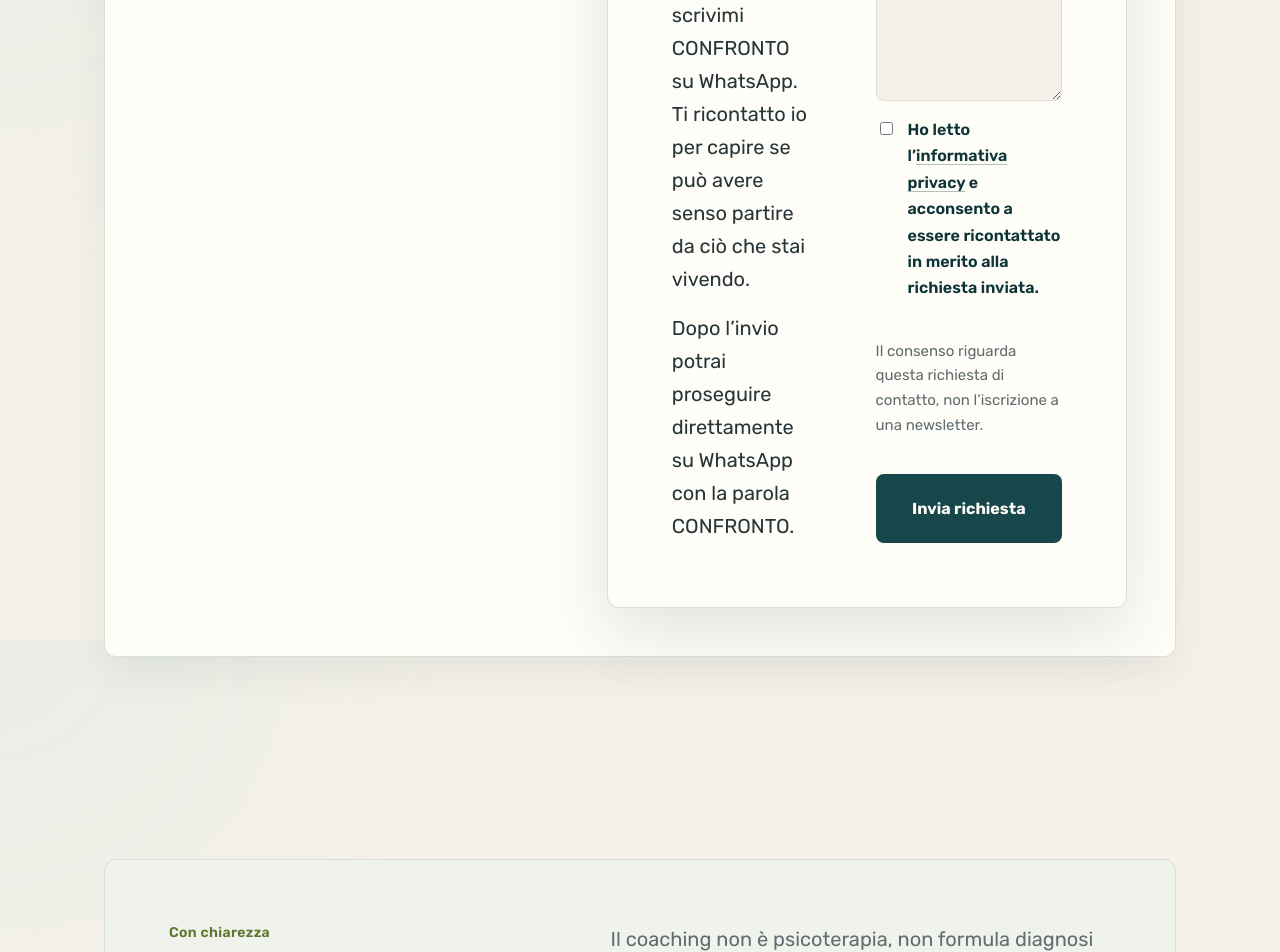
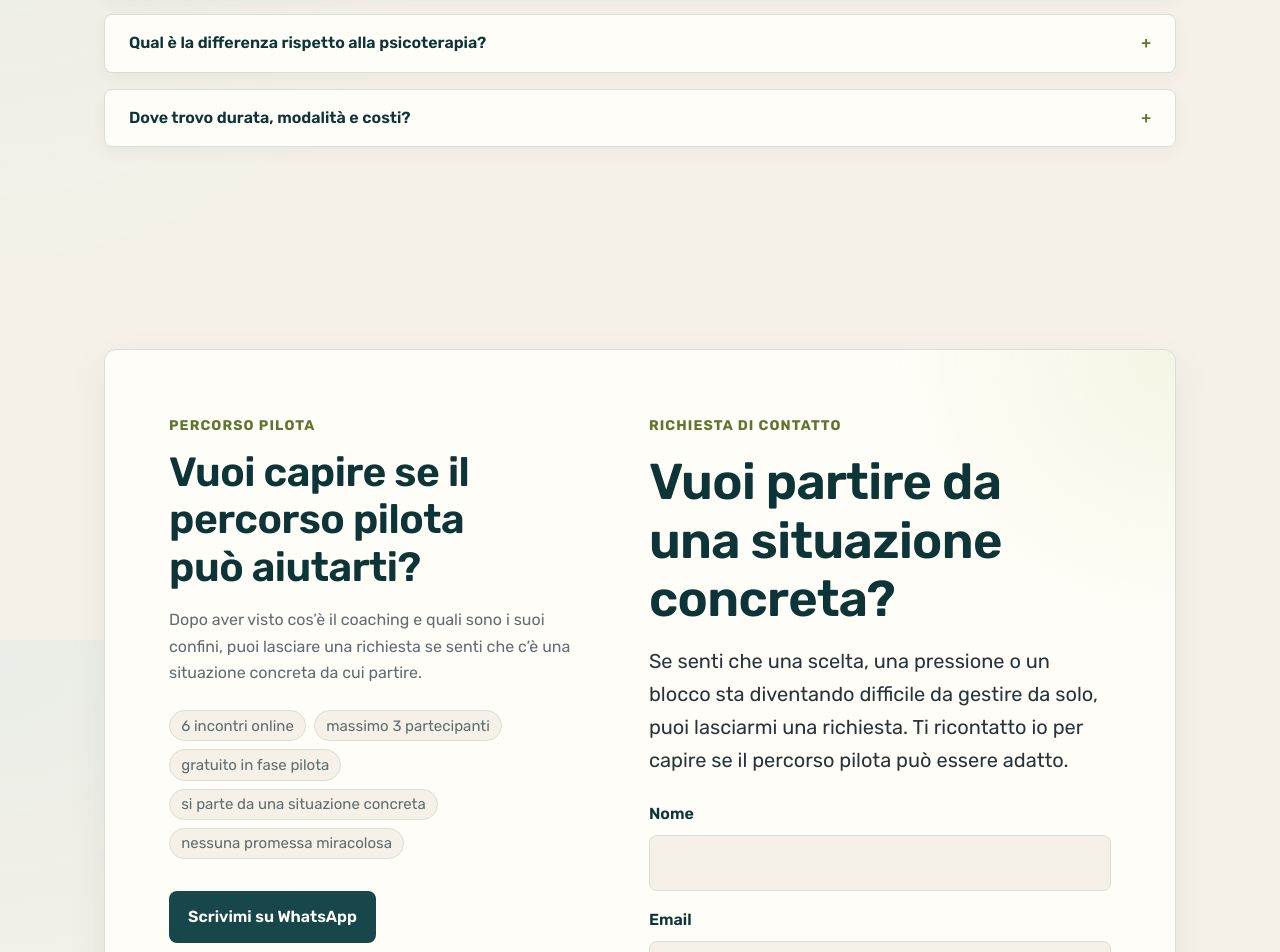
Before and after one commit to MorenoFunari/moreno-funari-website, a Next.js app: page /coaching in a window 1280 px wide. Shown: the part 8160-9112 px from the top of the page. Built offline with nearby package versions, Linux system fonts and the light colour scheme; no server answers.

Commit message:
fix: clean up cro contextual forms layout

```diff
--- a/src/app/coaching/page.tsx
+++ b/src/app/coaching/page.tsx
@@ -1,7 +1,6 @@
 import type { Metadata } from "next";
 
-import { PilotCtaBanner } from "@/components/pilot/pilot-cta-banner";
-import { PilotCtaBox } from "@/components/pilot/pilot-cta-box";
+import { PilotConversionSection } from "@/components/pilot/pilot-conversion-section";
 import { BoundariesSection } from "@/components/sections/coaching/boundaries-section";
 import { CoachingClosingCta } from "@/components/sections/coaching/coaching-closing-cta";
 import { CoachingDefinitionSection } from "@/components/sections/coaching/coaching-definition-section";
@@ -31,14 +30,18 @@ export default function CoachingPage() {
       <ProcessSection />
       <ExpectationsSection />
       <FirstContactSection />
-      <PilotCtaBanner
-        page="/coaching"
-        source="coaching_pilot_banner"
-        variant="extended"
-      />
-      <PilotCtaBox formMode="full" formSource="coaching_form" />
       <BoundariesSection />
       <CoachingFaqSection />
+      <PilotConversionSection
+        eyebrow="Percorso pilota"
+        formIntro="Se senti che una scelta, una pressione o un blocco sta diventando difficile da gestire da solo, puoi lasciarmi una richiesta. Ti ricontatto io per capire se il percorso pilota può essere adatto."
+        formTitle="Vuoi partire da una situazione concreta?"
+        noteLabel="Situazione concreta"
+        page="/coaching"
+        source="coaching_form"
+        text="Dopo aver visto cos’è il coaching e quali sono i suoi confini, puoi lasciare una richiesta se senti che c’è una situazione concreta da cui partire."
+        title="Vuoi capire se il percorso pilota può aiutarti?"
+      />
       <CoachingClosingCta />
     </main>
   );
--- a/src/components/analytics/tracked-whatsapp-button.tsx
+++ b/src/components/analytics/tracked-whatsapp-button.tsx
@@ -5,7 +5,7 @@ import type { ReactNode } from "react";
 import { ButtonLink } from "@/components/ui/button-link";
 import {
   trackClickWhatsApp,
-  trackPilotCtaClick,
+  trackPilotWhatsappClick,
 } from "@/lib/analytics/meta-pixel";
 
 type TrackedWhatsAppButtonProps = {
@@ -37,7 +37,7 @@ export function TrackedWhatsAppButton({
         };
 
         trackClickWhatsApp(eventParameters);
-        trackPilotCtaClick(eventParameters);
+        trackPilotWhatsappClick(eventParameters);
       }}
       size={size}
       target="_blank"
--- a/src/components/forms/confronto-lead-form.module.css
+++ b/src/components/forms/confronto-lead-form.module.css
@@ -88,6 +88,16 @@
   gap: var(--space-lg);
   padding: clamp(var(--space-lg), 4vw, var(--space-2xl));
   box-shadow: var(--shadow-card);
+}
+
+.embedded {
+  grid-template-columns: 1fr;
+  gap: var(--space-lg);
+  border: 0;
+  border-radius: 0;
+  padding: 0;
+  background: transparent;
+  box-shadow: none;
 }
 
 .formIntro h2 {
--- a/src/components/forms/confronto-lead-form.tsx
+++ b/src/components/forms/confronto-lead-form.tsx
@@ -29,7 +29,7 @@ type ConfrontoLeadFormProps = {
   page: string;
   source: ConfrontoLeadSource;
   title?: string;
-  variant?: "full" | "compact";
+  variant?: "full" | "compact" | "embedded";
 };
 
 const requiredFieldMessage = "Compila questo campo per continuare.";
@@ -144,6 +144,7 @@ export function ConfrontoLeadForm({
       className={[
         styles.formPanel,
         variant === "compact" ? styles.compact : "",
+        variant === "embedded" ? styles.embedded : "",
       ]
         .filter(Boolean)
         .join(" ")}
--- /dev/null
+++ b/src/components/pilot/pilot-conversion-section.module.css
@@ -0,0 +1,99 @@
+.section {
+  padding-block: clamp(var(--space-2xl), 7vw, var(--space-4xl));
+}
+
+.panel {
+  display: grid;
+  grid-template-columns: minmax(0, 0.9fr) minmax(20rem, 1fr);
+  gap: clamp(var(--space-xl), 5vw, var(--space-4xl));
+  align-items: start;
+  border: 1px solid var(--color-border);
+  border-radius: var(--radius-lg);
+  padding: clamp(var(--space-xl), 5vw, var(--space-3xl));
+  background:
+    radial-gradient(circle at 100% 0%, rgb(184 207 120 / 0.16), transparent 18rem),
+    var(--color-surface);
+  box-shadow: var(--shadow-card);
+}
+
+.copy {
+  max-width: 42rem;
+}
+
+.eyebrow {
+  margin: 0 0 var(--space-sm);
+  color: var(--color-accent-strong);
+  font-size: var(--font-size-eyebrow);
+  font-weight: var(--font-weight-bold);
+  letter-spacing: 0.08em;
+  text-transform: uppercase;
+}
+
+.copy h2 {
+  margin: 0;
+  color: var(--color-primary-strong);
+  font-size: clamp(1.7rem, 3.4vw, 2.55rem);
+  line-height: var(--line-height-heading);
+  letter-spacing: var(--letter-spacing-tight);
+}
+
+.copy p:not(.eyebrow),
+.formNote {
+  margin: var(--space-md) 0 0;
+  color: var(--color-text-muted);
+  line-height: var(--line-height-body);
+}
+
+.subtitle {
+  color: var(--color-primary-strong) !important;
+  font-size: var(--font-size-body-lg);
+  font-weight: var(--font-weight-semibold);
+  line-height: var(--line-height-intro) !important;
+}
+
+.points {
+  display: flex;
+  flex-wrap: wrap;
+  gap: var(--space-xs);
+  margin: var(--space-lg) 0 0;
+  padding: 0;
+  list-style: none;
+}
+
+.points li {
+  border: 1px solid var(--color-border);
+  border-radius: var(--radius-pill);
+  padding: 0.35rem 0.7rem;
+  background: var(--color-background);
+  color: var(--color-text-muted);
+  font-size: var(--font-size-body-sm);
+  line-height: 1.2;
+}
+
+.actions {
+  display: flex;
+  flex-wrap: wrap;
+  gap: var(--space-sm);
+  margin-top: var(--space-xl);
+}
+
+.formWrap {
+  min-width: 0;
+}
+
+.formNote {
+  font-size: var(--font-size-body-sm);
+}
+
+@media (max-width: 58rem) {
+  .panel {
+    grid-template-columns: 1fr;
+  }
+}
+
+@media (max-width: 40rem) {
+  .actions,
+  .actions a {
+    width: 100%;
+  }
+}
--- /dev/null
+++ b/src/components/pilot/pilot-conversion-section.tsx
@@ -0,0 +1,97 @@
+import { TrackedWhatsAppButton } from "@/components/analytics/tracked-whatsapp-button";
+import {
+  ConfrontoLeadForm,
+  type ConfrontoLeadSource,
+} from "@/components/forms/confronto-lead-form";
+import { Container } from "@/components/ui/container";
+import { pilotWhatsAppUrl } from "@/config/pilot";
+
+import styles from "./pilot-conversion-section.module.css";
+
+type PilotConversionSectionProps = {
+  className?: string;
+  formIntro: string;
+  formTitle: string;
+  noteLabel?: string;
+  page: string;
+  source: ConfrontoLeadSource;
+  text: string;
+  title: string;
+  eyebrow?: string;
+  points?: readonly string[];
+  subtitle?: string;
+};
+
+const defaultPoints = [
+  "6 incontri online",
+  "massimo 3 partecipanti",
+  "gratuito in fase pilota",
+  "si parte da una situazione concreta",
+  "nessuna promessa miracolosa",
+] as const;
+
+export function PilotConversionSection({
+  className,
+  eyebrow = "Percorso pilota gratuito",
+  formIntro,
+  formTitle,
+  noteLabel = "Situazione concreta / messaggio",
+  page,
+  points = defaultPoints,
+  source,
+  subtitle,
+  text,
+  title,
+}: PilotConversionSectionProps) {
+  const titleId = `pilot-conversion-${source}`;
+
+  return (
+    <Container
+      as="section"
+      aria-labelledby={titleId}
+      className={[styles.section, className].filter(Boolean).join(" ")}
+    >
+      <div className={styles.panel}>
+        <div className={styles.copy}>
+          <p className={styles.eyebrow}>{eyebrow}</p>
+          <h2 id={titleId}>{title}</h2>
+          {subtitle ? <p className={styles.subtitle}>{subtitle}</p> : null}
+          <p>{text}</p>
+          {points.length > 0 ? (
+            <ul className={styles.points}>
+              {points.map((point) => (
+                <li key={point}>{point}</li>
+              ))}
+            </ul>
+          ) : null}
+          <div className={styles.actions}>
+            <TrackedWhatsAppButton
+              href={pilotWhatsAppUrl}
+              location={`${source}_whatsapp_cta`}
+              page={page}
+              size="large"
+            >
+              Scrivimi su WhatsApp
+            </TrackedWhatsAppButton>
+          </div>
+        </div>
+
+        <div className={styles.formWrap}>
+          <ConfrontoLeadForm
+            ctaLabel="Invia richiesta"
+            introText={formIntro}
+            noteLabel={noteLabel}
+            page={page}
+            source={source}
+            title={formTitle}
+            variant="embedded"
+          />
+          <p className={styles.formNote}>
+            Il form non iscrive alla newsletter: serve solo per essere
+            ricontattati sulla richiesta inviata.
+          </p>
+        </div>
+      </div>
+    </Container>
+  );
+}
--- a/src/lib/analytics/meta-pixel.ts
+++ b/src/lib/analytics/meta-pixel.ts
@@ -3,6 +3,7 @@ export type MetaPixelEventName =
   | "ViewPilotPage"
   | "ViewConfrontoPage"
   | "PilotCtaClick"
+  | "PilotWhatsappClick"
   | "ClickConfronto"
   | "ClickWhatsApp"
   | "LeadConfronto"
@@ -68,6 +69,10 @@ export function trackPilotCtaClick(options?: MetaPixelEventOptions) {
   event("PilotCtaClick", options);
 }
 
+export function trackPilotWhatsappClick(options?: MetaPixelEventOptions) {
+  event("PilotWhatsappClick", options);
+}
+
 export function trackClickWhatsApp(options?: MetaPixelEventOptions) {
   event("ClickWhatsApp", options);
 }
```
Also changed, not shown: src/app/contatti/page.tsx (+10 -10 lines), src/app/page.tsx (+11 -4 lines), src/app/percorso-pilota/page.tsx (+11 -6 lines).
